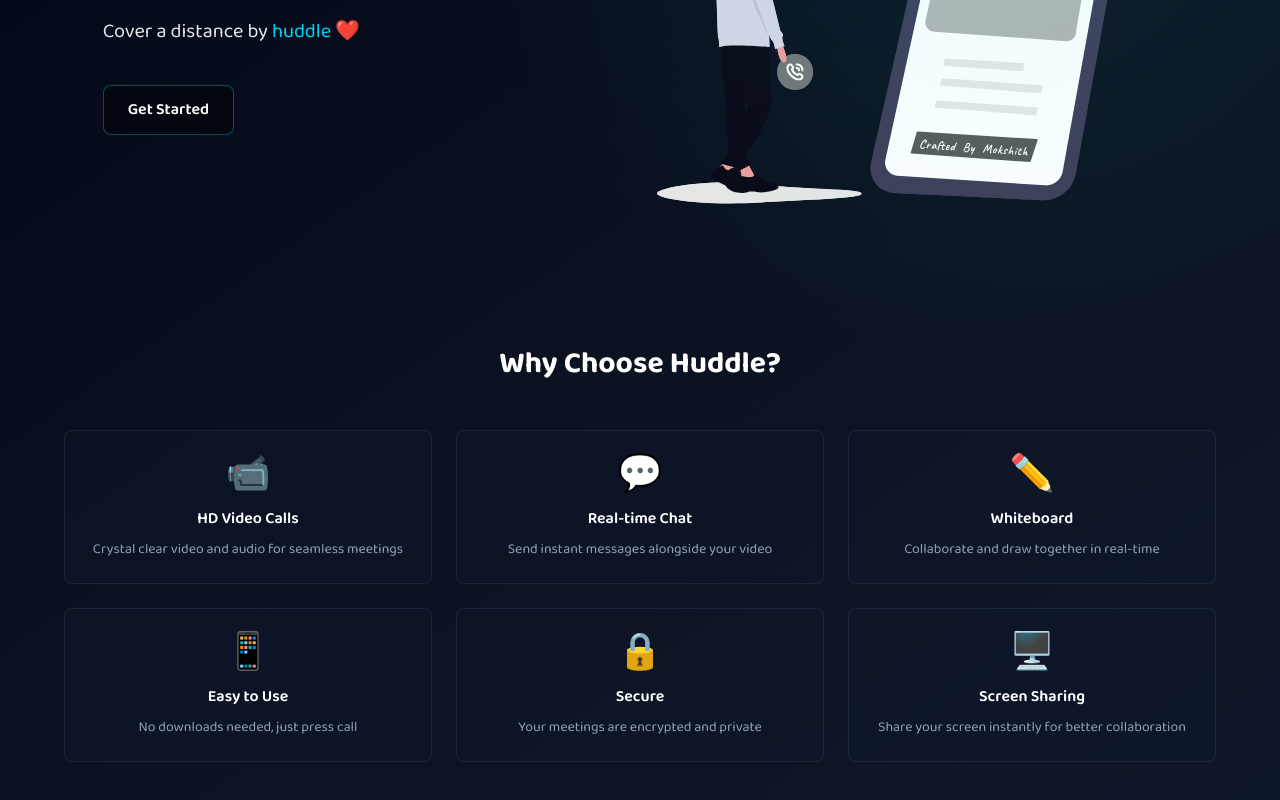
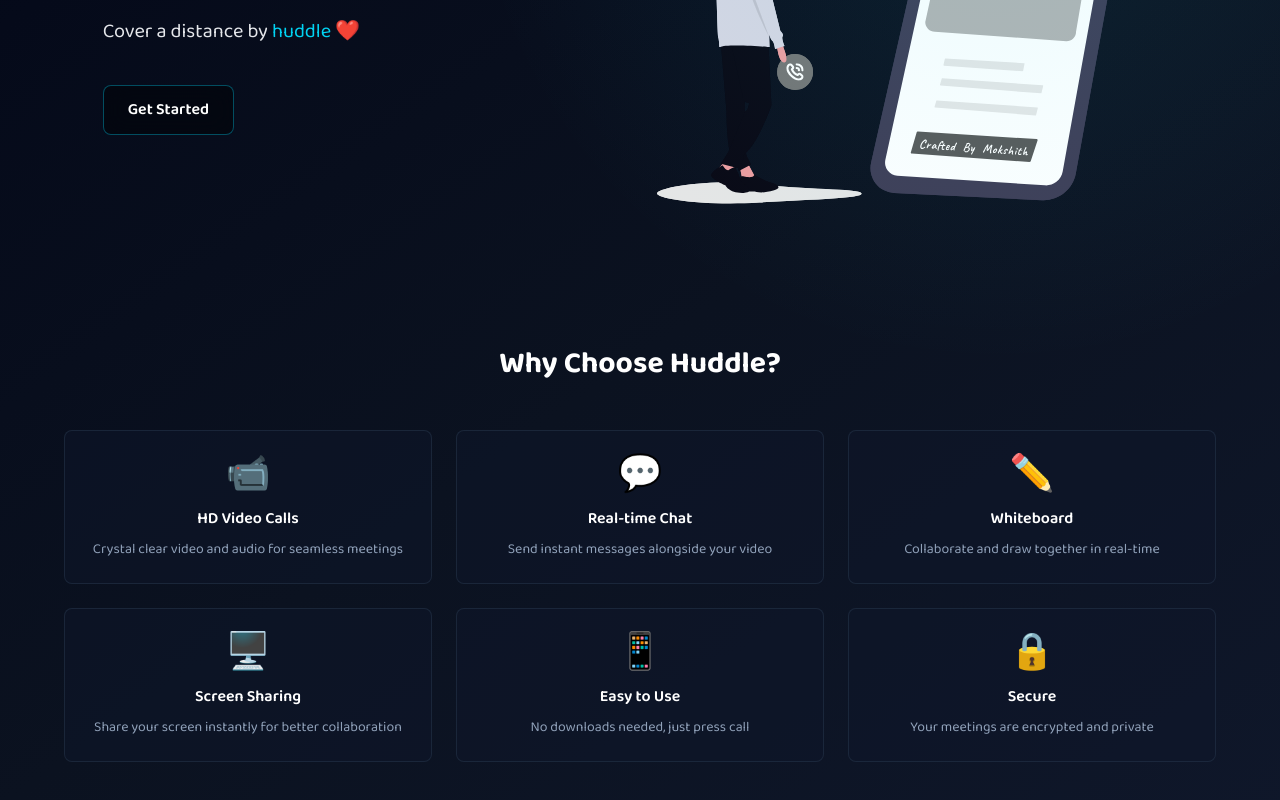
Before and after one commit to Mokshith2c/huddle, a React (Vite) app in the folder frontend/: page / in a window 1280 px wide. Shown: the part 360-1160 px from the top of the page. Built offline with nearby package versions, Linux system fonts and the light colour scheme; no server answers; a web font is replaced by a local one.

Commit message:
Update: Landing Page

```diff
--- a/frontend/src/pages/LandingPage.jsx
+++ b/frontend/src/pages/LandingPage.jsx
@@ -166,6 +166,12 @@ const LandingPage = () => {
           </div>
 
           <div className='bg-slate-900/50 border border-slate-700/40 rounded-lg p-6 text-center hover:border-cyan-400/50 transition'>
+            <div className='text-4xl mb-3'>🖥️</div>
+            <h3 className='text-white font-semibold mb-2'>Screen Sharing</h3>
+            <p className='text-slate-400 text-sm'>Share your screen instantly for better collaboration</p>
+          </div>
+
+          <div className='bg-slate-900/50 border border-slate-700/40 rounded-lg p-6 text-center hover:border-cyan-400/50 transition'>
             <div className='text-4xl mb-3'>📱</div>
             <h3 className='text-white font-semibold mb-2'>Easy to Use</h3>
             <p className='text-slate-400 text-sm'>No downloads needed, just press call</p>
@@ -177,11 +183,6 @@ const LandingPage = () => {
             <p className='text-slate-400 text-sm'>Your meetings are encrypted and private</p>
           </div>
 
-          <div className='bg-slate-900/50 border border-slate-700/40 rounded-lg p-6 text-center hover:border-cyan-400/50 transition'>
-            <div className='text-4xl mb-3'>🖥️</div>
-            <h3 className='text-white font-semibold mb-2'>Screen Sharing</h3>
-            <p className='text-slate-400 text-sm'>Share your screen instantly for better collaboration</p>
-          </div>
 
         </div>
       </div>
```
